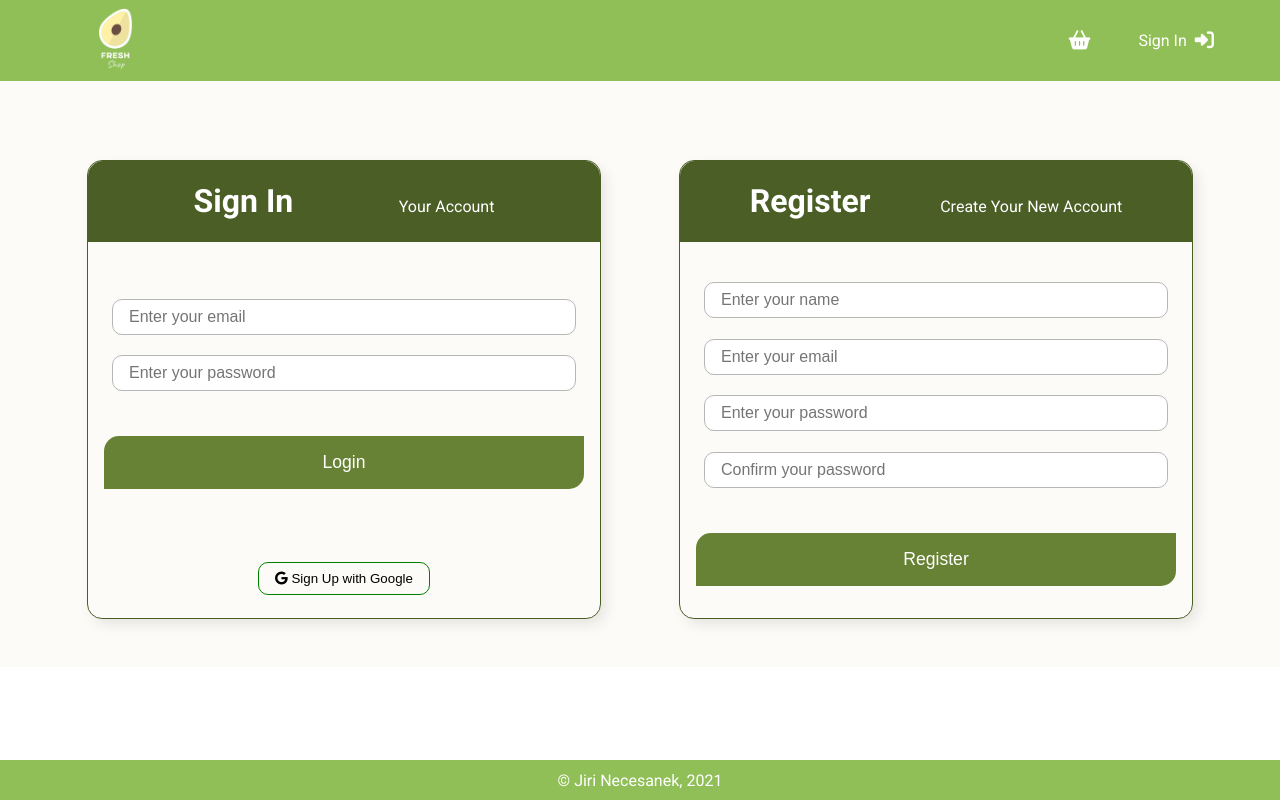
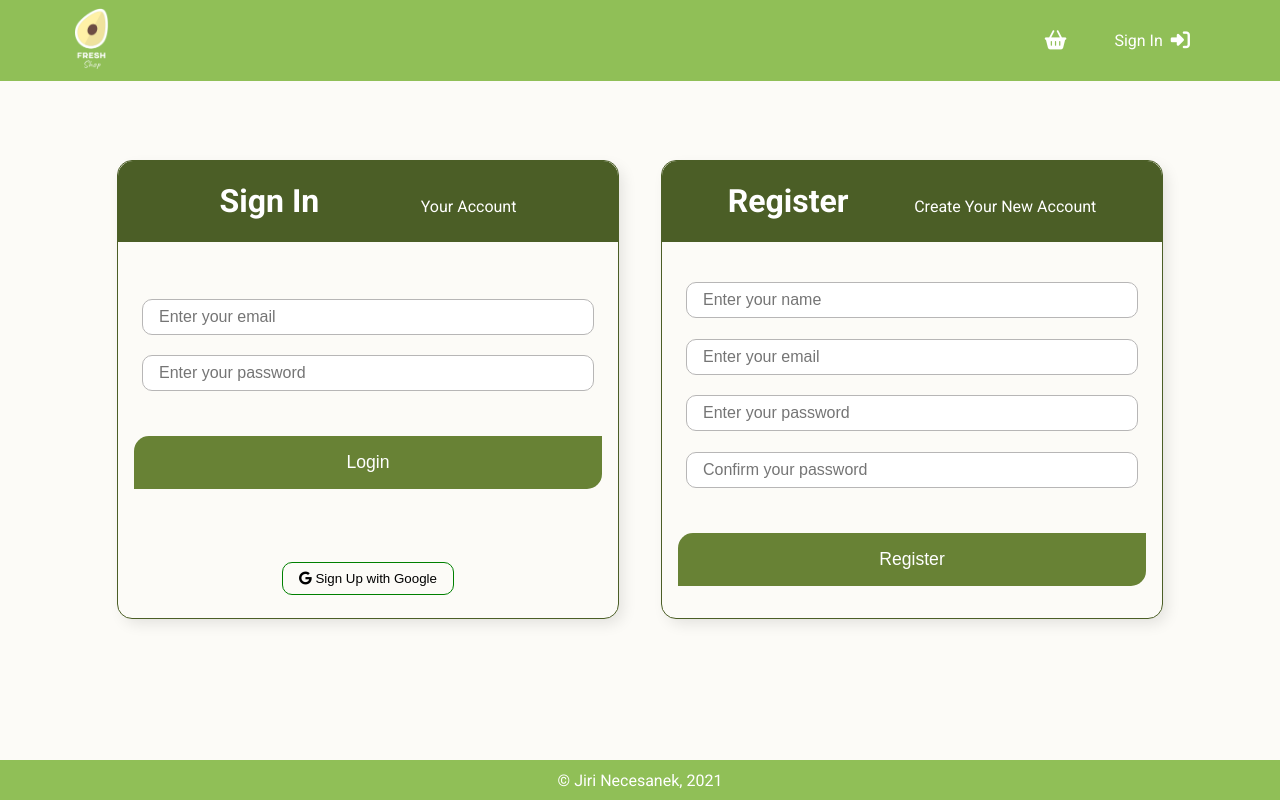
Before and after one commit to djneces/react-e-commerce-app, a React (Create React App) app: page /login in a window 1280 px wide. Built offline with nearby package versions, Linux system fonts and the light colour scheme; no server answers.

Commit message:
CSS refactor

```diff
--- a/package.json
+++ b/package.json
@@ -8,7 +8,6 @@
     "@testing-library/user-event": "^12.8.3",
     "axios": "^0.21.1",
     "body-scroll-lock": "^3.1.5",
-    "config": "^3.3.6",
     "firebase": "^8.4.1",
     "lodash": "^4.17.21",
     "moment": "^2.29.1",
@@ -29,7 +28,7 @@
   },
   "scripts": {
     "start": "react-scripts start",
-    "build": "react-scripts build",
+    "build": "react-scripts build && echo '/* /index.html 200' > ./build/_redirects",
     "test": "react-scripts test",
     "eject": "react-scripts eject"
   },
--- a/src/App.scss
+++ b/src/App.scss
@@ -8,6 +8,7 @@ body {
     color: $color-primary;
     height: 100vh;
     position: relative;
+    background-color: $color-light;
 
     a {
         text-decoration: none;
@@ -19,6 +20,7 @@ body {
     display: flex;
     flex-direction: column;
     justify-content: space-between;
+    align-items: center;
     min-height: 100vh;
 }
 
--- a/src/components/CheckoutSummary/CheckoutSummary.scss
+++ b/src/components/CheckoutSummary/CheckoutSummary.scss
@@ -37,6 +37,8 @@
 
 .ShippingForm {
     width: 40vw;
+    max-width: 500px;
+    margin-left: 5rem;
 
     &__login {
         #redOutline {
--- a/src/components/CheckoutSummary/SummaryListItem/SummaryListItem.scss
+++ b/src/components/CheckoutSummary/SummaryListItem/SummaryListItem.scss
@@ -38,6 +38,7 @@
 
     &__price {
         width: 7rem;
+        text-align: right;
 
         &-quantity {
             color: $color-grey;
--- a/src/components/Footer/Footer.scss
+++ b/src/components/Footer/Footer.scss
@@ -3,6 +3,7 @@
 
 .Footer {
     height: 40px;
+    width: 100%;
     background-color: #90BF57;
     text-align: center;
     color: #fff;
--- a/src/components/RegisterForm/RegisterForm.scss
+++ b/src/components/RegisterForm/RegisterForm.scss
@@ -3,6 +3,7 @@
 
 .RegisterForm {
     width: 40vw;
+    max-width: 500px;
     border: 1px solid $color-primary;
     margin: 3rem auto;
     border-radius: $border-radius-card;
--- a/src/components/ShippingDetails/ShippingDetails.scss
+++ b/src/components/ShippingDetails/ShippingDetails.scss
@@ -4,6 +4,7 @@
 
 .ShippingDetails {
     width: 40vw;
+    max-width: 500px;
     border: 1px solid $color-primary;
     border-radius: $border-radius-card;
     border: none;
@@ -15,7 +16,7 @@
     background-color: #fff;
 
     &__container {
-        width: 35vw;
+        width: 95%;
         display: flex;
         flex-direction: column;
         margin: 2rem 0;
@@ -23,6 +24,7 @@
 
         &-heading {
             margin-bottom: 2rem;
+            padding: 0 0.7rem;
 
             h4 {
                 margin: 0;
@@ -69,13 +71,13 @@
                     z-index: 1;
                 }
             }
-
-
         }
 
         &-name {
             display: flex;
             align-items: flex-start;
+            width: 100%;
+            overflow: hidden;
 
             .first {
                 width: 40%;
@@ -101,7 +103,7 @@
 
     &__error {
         &-body {
-            padding: 0.5rem 1rem;
+            padding: 0.5rem 0.5rem;
             color: rgba(163, 7, 7, 0.9);
             margin-top: 0.2rem;
             display: block;
--- a/src/components/SignInForm/SignInForm.scss
+++ b/src/components/SignInForm/SignInForm.scss
@@ -3,6 +3,7 @@
 
 .SignInForm {
     width: 40vw;
+    max-width: 500px;
     border: 1px solid $color-primary;
     margin: 3rem auto;
     border-radius: $border-radius-card;
--- a/src/containers/CheckoutPage/CheckoutPage.scss
+++ b/src/containers/CheckoutPage/CheckoutPage.scss
@@ -2,6 +2,8 @@
 @import '../../assets/styles/utils';
 
 .CheckoutPage {
+    max-width: 1200px;
+    width: 85vw;
     padding: $margin-top-header 3rem 2rem;
     background-color: $color-light;
     min-height: auto;
--- a/src/containers/LandingPage/LandingPage.scss
+++ b/src/containers/LandingPage/LandingPage.scss
@@ -101,7 +101,7 @@
 
         &-ListItems {
             display: grid;
-            grid-template-columns: repeat(auto-fit, minmax(300px, 0.4fr));
+            grid-template-columns: repeat(auto-fit, minmax(300px, 0.25fr));
             grid-row-gap: 1.9rem;
             grid-column-gap: 1.3rem;
 
--- a/src/containers/ProfilePage/ProfilePage.scss
+++ b/src/containers/ProfilePage/ProfilePage.scss
@@ -2,6 +2,7 @@
 @import '../../assets/styles/utils';
 
 .ProfilePage {
+    max-width: 1500px;
     padding: $margin-top-header 3rem 2rem;
     background-color: $color-light;
     display: flex;
@@ -15,8 +16,14 @@
         border-radius: $border-radius-card;
     }
 
+    // &__contactDetails {
+    //     max-width: 600px;
+    // }
+
     &__account {
         width: 40vw;
+        max-width: 500px;
+        margin-left: 2rem;
 
         &-details {
             border-radius: $border-radius-card;
@@ -25,7 +32,7 @@
             display: flex;
             flex-direction: column;
             justify-content: center;
-            align-items: flex-start;
+            align-items: center;
             background-color: #fff;
             padding: 1rem 2rem;
 
@@ -45,4 +52,6 @@
         }
 
     }
+
+
 }
--- a/src/containers/SignInPage/SignInPage.scss
+++ b/src/containers/SignInPage/SignInPage.scss
@@ -3,7 +3,9 @@
 
 .SignInPage {
     display: flex;
-    justify-content: center;
+    justify-content: space-around;
     padding: $margin-top-header 3rem 0;
     background-color: $color-light;
+    max-width: 1200px;
+    width: 85vw;
 }
```
Also changed, not shown: 1 other file (tests, documents, lock files or other folders).
